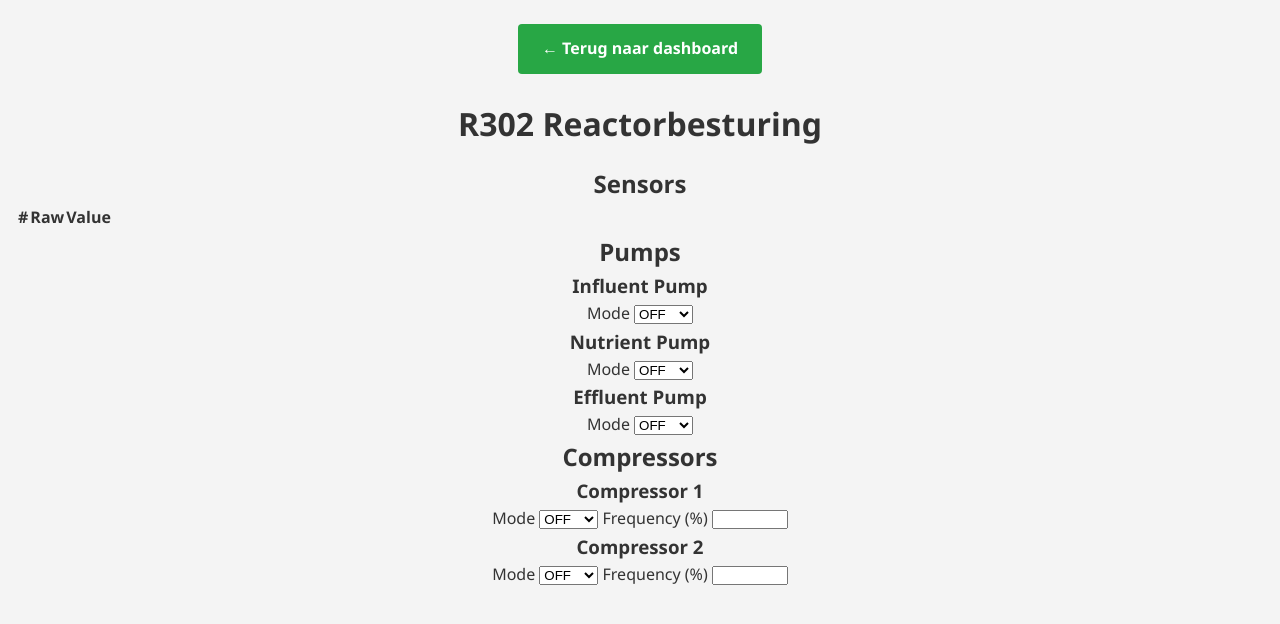
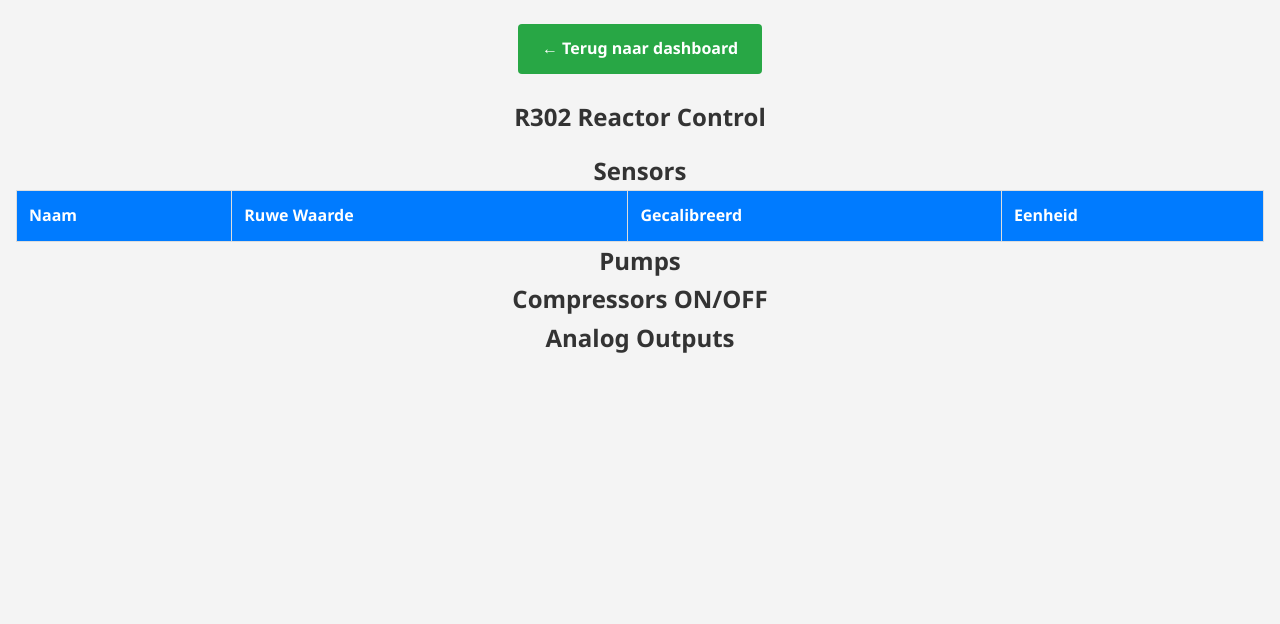
Before and after one commit to jelmertamis/Obelix_SCADA, a Flask app: page /r302 in a window 1280 px wide. Shown: the top 624 px of the page. Run offline with Flask 3, Linux system fonts and the light colour scheme; lists and menus that the app fills with data are empty; some libraries are stand-ins or nearby versions.

Commit message:
coupled R302 page and sensor working now

```diff
--- a/templates/R302.html
+++ b/templates/R302.html
@@ -1,122 +1,152 @@
 <!-- templates/R302.html -->
 {% extends 'base.html' %}
 
-{% block title %}R302 Reactorbesturing{% endblock %}
+{% block title %}R302 Reactor Control{% endblock %}
 
 {% block content %}
-  <h1>R302 Reactorbesturing</h1>
+<section>
+  <h1>R302 Reactor Control</h1>
 
   <!-- Sensors -->
-  <section>
   <h2>Sensors</h2>
-    <table>
+  <table class="sensor-table">
     <thead>
       <tr>
-          <th>#</th><th>Raw</th><th>Value</th>
+        <th>Naam</th><th>Ruwe Waarde</th><th>Gecalibreerd</th><th>Eenheid</th>
       </tr>
     </thead>
-      <tbody id="sensorBody"></tbody>
+    <tbody id="sensorBody">
+      <!-- Wordt door JS gevuld -->
+    </tbody>
   </table>
 </section>
 
 <!-- Pumps -->
 <section>
   <h2>Pumps</h2>
-    <div class="control-group">
-      <div class="card" id="pump-influent">
-        <h3>Influent Pump</h3>
-        <label for="mode-influent">Mode</label>
-        <select id="mode-influent" onchange="setPumpMode('influent', this.value)">
-          <option>OFF</option><option>AUTO</option><option>ON</option>
-        </select>
-      </div>
-      <div class="card" id="pump-nutrient">
-        <h3>Nutrient Pump</h3>
-        <label for="mode-nutrient">Mode</label>
-        <select id="mode-nutrient" onchange="setPumpMode('nutrient', this.value)">
-          <option>OFF</option><option>AUTO</option><option>ON</option>
-        </select>
-      </div>
-      <div class="card" id="pump-effluent">
-        <h3>Effluent Pump</h3>
-        <label for="mode-effluent">Mode</label>
-        <select id="mode-effluent" onchange="setPumpMode('effluent', this.value)">
-          <option>OFF</option><option>AUTO</option><option>ON</option>
-        </select>
-      </div>
+  <div class="control-group" id="pumps">
+    <!-- JS vult hier pump-cards -->
   </div>
 </section>
 
 <!-- Compressors -->
 <section>
-    <h2>Compressors</h2>
-    <div class="control-group">
-      <div class="card" id="compressor1">
-        <h3>Compressor 1</h3>
-        <label for="comp1-mode">Mode</label>
-        <select id="comp1-mode" onchange="setCompMode(1, this.value)">
-          <option>OFF</option><option>AUTO</option><option>ON</option>
-        </select>
-        <label for="comp1-freq">Frequency (%)</label>
-        <input type="number" id="comp1-freq" step="0.1" min="0" max="100"
-               onchange="setCompFreq(1, this.value)">
-      </div>
-      <div class="card" id="compressor2">
-        <h3>Compressor 2</h3>
-        <label for="comp2-mode">Mode</label>
-        <select id="comp2-mode" onchange="setCompMode(2, this.value)">
-          <option>OFF</option><option>AUTO</option><option>ON</option>
-        </select>
-        <label for="comp2-freq">Frequency (%)</label>
-        <input type="number" id="comp2-freq" step="0.1" min="0" max="100"
-               onchange="setCompFreq(2, this.value)">
-      </div>
+  <h2>Compressors ON/OFF</h2>
+  <div class="control-group" id="compressors">
+    <!-- JS vult hier compressor-cards -->
   </div>
 </section>
 
+<!-- Analog Outputs -->
+<section>
+  <h2>Analog Outputs</h2>
+  <div class="control-group" id="aio-outputs">
+    <!-- JS vult hier AIO-cards -->
+  </div>
+</section>
+{% endblock %}
+
+{% block scripts %}
 <script src="//cdnjs.cloudflare.com/ajax/libs/socket.io/4.5.0/socket.io.min.js"></script>
 <script>
-    const socket = io('/r302');
+  // R302 namespace
+  const r302socket = io('/r302');
 
-    socket.on('r302_init', data => {
-      // sensors
-      const sb = document.getElementById('sensorBody');
-      sb.innerHTML = '';
-      data.sensors.forEach((s,i) => {
-        const tr = document.createElement('tr');
-        tr.innerHTML = `<td>${i+1}</td><td>${s.raw||'—'}</td><td>${s.value||'—'}</td>`;
-        sb.appendChild(tr);
+  r302socket.on('r302_init', data => {
+    // Pumps (relays 0–2)
+    const pumpDiv = document.getElementById('pumps');
+    pumpDiv.innerHTML = '';
+    Object.entries(data.pumps).forEach(([coil, p]) => {
+      pumpDiv.innerHTML += `
+        <div class="card pump" id="pump-${coil}">
+          <h3>${p.label}</h3>
+          <label>Mode:
+            <select onchange="setPumpMode(${coil}, this.value)">
+              <option${p.mode==='OFF'?' selected':''}>OFF</option>
+              <option${p.mode==='AUTO'?' selected':''}>AUTO</option>
+              <option${p.mode==='ON'?' selected':''}>ON</option>
+            </select>
+          </label>
+        </div>`;
     });
-      // pumps
-      ['influent','nutrient','effluent'].forEach(k=>{
-        document.getElementById(`mode-${k}`).value = data.pumps[k];
+
+    // Compressors ON/OFF + speed (relays 3–4 + AIO indices)
+    const compDiv = document.getElementById('compressors');
+    compDiv.innerHTML = '';
+    Object.entries(data.compressors).forEach(([coil, c]) => {
+      compDiv.innerHTML += `
+        <div class="card compressor" id="comp-${coil}">
+          <h3>${c.label}</h3>
+          <label>Mode:
+            <select onchange="setCompMode(${coil}, this.value)">
+              <option${c.mode==='OFF'?' selected':''}>OFF</option>
+              <option${c.mode==='AUTO'?' selected':''}>AUTO</option>
+              <option${c.mode==='ON'?' selected':''}>ON</option>
+            </select>
+          </label>
+          <label>Speed (%):
+            <input type="number" step="0.1" min="0" max="100"
+                   value="${c.freq}"
+                   onchange="setCompFreq(${coil}, this.value)">
+          </label>
+        </div>`;
     });
-      // compressors
-      [1,2].forEach(n=>{
-        const c = data.compressors[n];
-        document.getElementById(`comp${n}-mode`).value = c.mode;
-        document.getElementById(`comp${n}-freq`).value = c.freq;
+
+    // Analog outputs (slave 10 channels)
+    const aioDiv = document.getElementById('aio-outputs');
+    aioDiv.innerHTML = '';
+    data.aio.forEach(a => {
+      aioDiv.innerHTML += `
+        <div class="card aio" id="aio-${a.channel}">
+          <h3>${a.label}</h3>
+          <label>Percent Out:
+            <input type="number" step="0.1" min="0" max="100"
+                   value="${a.percent_out ?? ''}"
+                   onchange="setAio(${a.channel}, this.value)">
+          </label>
+        </div>`;
     });
   });
 
-    socket.on('pump_mode_updated', m=> {
-      document.getElementById(`mode-${m.pump}`).value = m.mode;
+  // Helper emits
+  function setPumpMode(coil, mode) {
+    r302socket.emit('set_pump_mode', { pump: coil, mode });
+  }
+  function setCompMode(coil, mode) {
+    r302socket.emit('set_compressor_mode', { compressor: coil, mode });
+  }
+  function setCompFreq(coil, freq) {
+    r302socket.emit('set_compressor_freq', { compressor: coil, freq });
+  }
+  function setAio(ch, pct) {
+    r302socket.emit('aio_set', { channel: ch, percent: pct });
+  }
+
+  // Separate socket for sensor updates
+  const sensorSocket = io('/sensors');
+  // Map channel → label for R302 sensors
+  const sensorLabels = {
+    0: 'Level Sensor',
+    1: 'pH',
+    2: 'Temperature',
+    3: 'Dissolved Oxygen'
+  };
+
+  sensorSocket.on('sensor_update', readings => {
+    // Filter op slave ID 5 (jouw R302 sensoren)
+    const r302Readings = readings.filter(r => r.slave_id === 5);
+    const tbody = document.getElementById('sensorBody');
+    tbody.innerHTML = '';
+    r302Readings.forEach(r => {
+      const tr = document.createElement('tr');
+      tr.innerHTML = `
+        <td>${sensorLabels[r.channel] || 'Kanaal ' + r.channel}</td>
+        <td>${r.raw}</td>
+        <td>${r.value.toFixed(2)}</td>
+        <td>${r.unit || ''}</td>
+      `;
+      tbody.appendChild(tr);
     });
-    socket.on('compressor_mode_updated', m=>{
-      document.getElementById(`comp${m.compressor}-mode`).value = m.mode;
   });
-    socket.on('compressor_freq_updated', m=>{
-      document.getElementById(`comp${m.compressor}-freq`).value = m.freq;
-    });
-
-    function setPumpMode(pump,mode){
-      socket.emit('set_pump_mode',{pump,mode});
-    }
-    function setCompMode(n,mode){
-      socket.emit('set_compressor_mode',{compressor:n,mode});
-    }
-    function setCompFreq(n,freq){
-      socket.emit('set_compressor_freq',{compressor:n,freq});
-    }
 </script>
 {% endblock %}
```
Also changed, not shown: IO mapping.txt (added, +21 -0 lines), obelix/config.py (+55 -21 lines), obelix/socketio_events.py (+103 -82 lines). Lines whose indentation alone changed are shown as unchanged.
